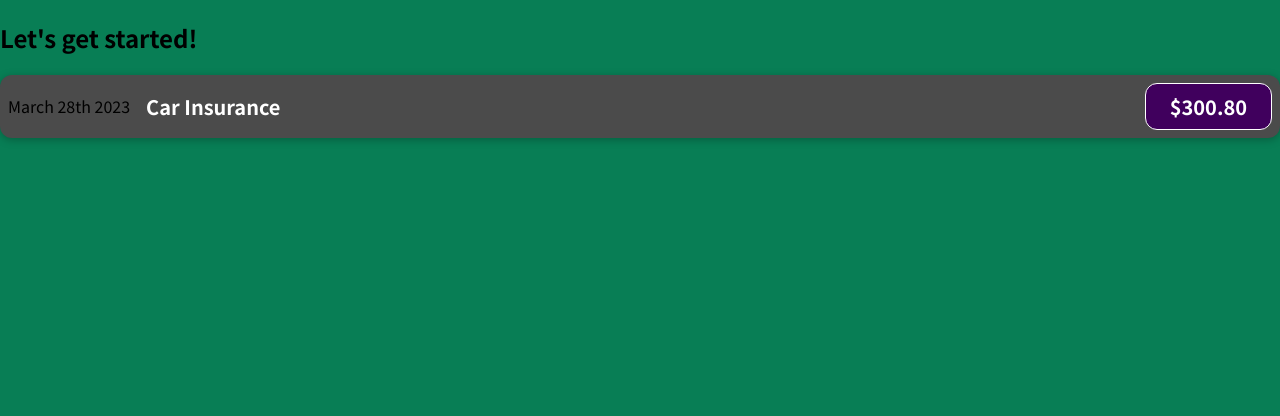
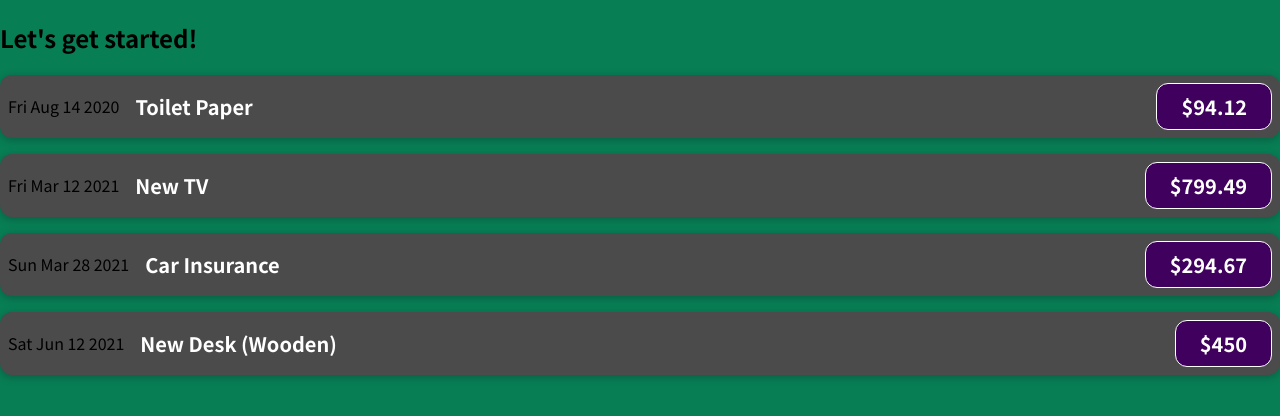
Before and after one commit to Tetre101/Expense-tracker, a JavaScript app: page / in a window 1280 px wide. Shown: the top 416 px of the page. Built offline with nearby package versions, Linux system fonts and the light colour scheme.

Commit message:
props for dummy data to expenseitem component

```diff
--- a/src/App.js
+++ b/src/App.js
@@ -1,10 +1,50 @@
 import { ExpenseItem } from "./components/ExpenseItem";
 
 function App() {
+  const expenses = [
+    {
+      id: "e1",
+      title: "Toilet Paper",
+      amount: 94.12,
+      date: new Date(2020, 7, 14),
+    },
+    { id: "e2", title: "New TV", amount: 799.49, date: new Date(2021, 2, 12) },
+    {
+      id: "e3",
+      title: "Car Insurance",
+      amount: 294.67,
+      date: new Date(2021, 2, 28),
+    },
+    {
+      id: "e4",
+      title: "New Desk (Wooden)",
+      amount: 450,
+      date: new Date(2021, 5, 12),
+    },
+  ];
   return (
     <div>
       <h2>Let's get started!</h2>
-      <ExpenseItem></ExpenseItem>
+      <ExpenseItem
+        title={expenses[0].title}
+        price={expenses[0].amount}
+        date={expenses[0].date}
+      ></ExpenseItem>
+      <ExpenseItem
+        title={expenses[1].title}
+        price={expenses[1].amount}
+        date={expenses[1].date}
+      ></ExpenseItem>
+      <ExpenseItem
+        title={expenses[2].title}
+        price={expenses[2].amount}
+        date={expenses[2].date}
+      ></ExpenseItem>
+      <ExpenseItem
+        title={expenses[3].title}
+        price={expenses[3].amount}
+        date={expenses[3].date}
+      ></ExpenseItem>
     </div>
   );
 }
--- a/src/components/ExpenseItem.js
+++ b/src/components/ExpenseItem.js
@@ -1,12 +1,12 @@
 import "./ExpenseItem.css";
 
-export const ExpenseItem = () => {
+export const ExpenseItem = (props) => {
   return (
     <div className="expense-item">
-      <div>March 28th 2023</div>
+      <div>{props.date.toDateString()}</div>
       <div className="expense-item__description">
-        <h2>Car Insurance</h2>
-        <div className="expense-item__price">$300.80</div>
+        <h2>{props.title}</h2>
+        <div className="expense-item__price">${props.price}</div>
       </div>
     </div>
   );
```
